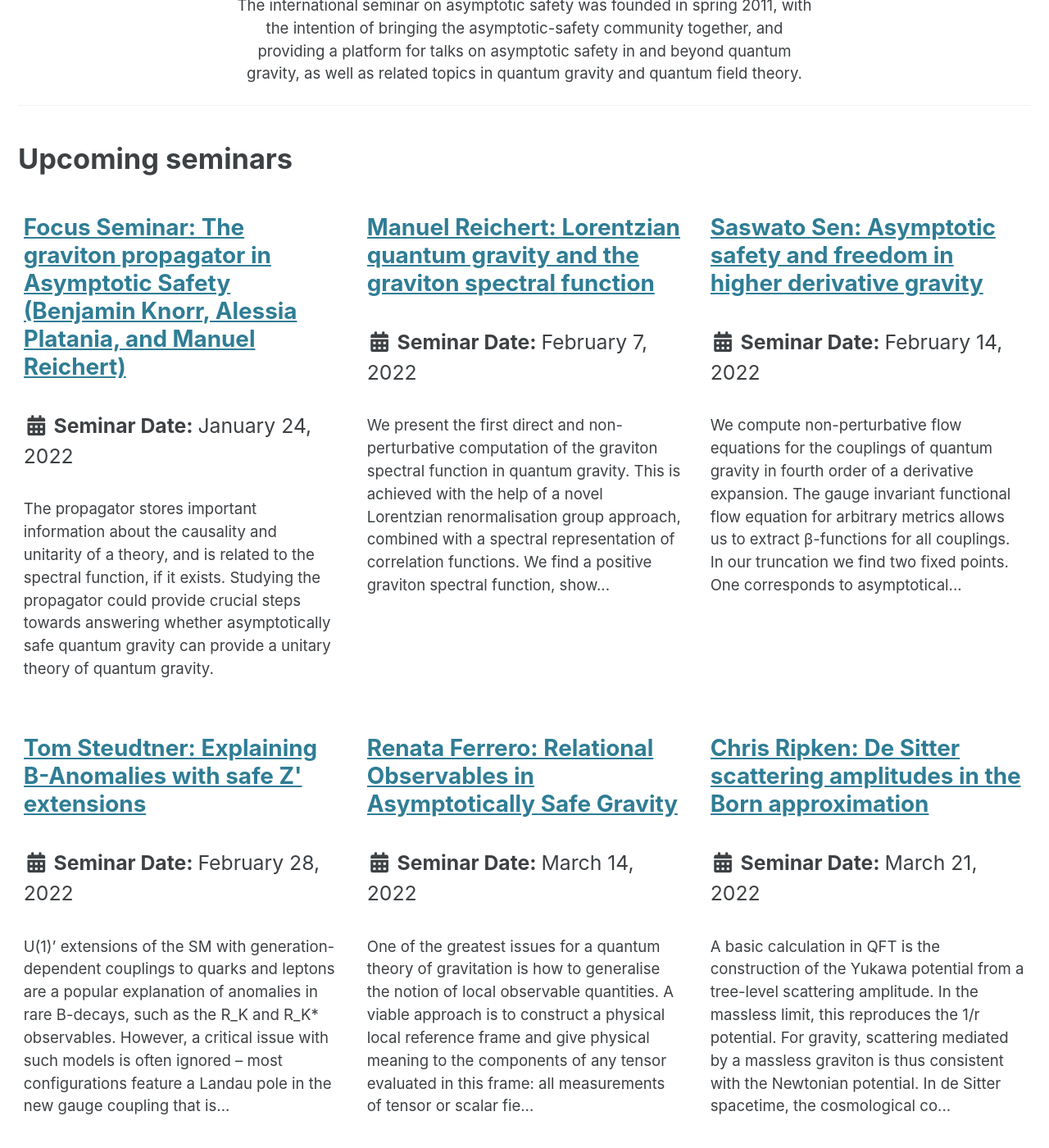
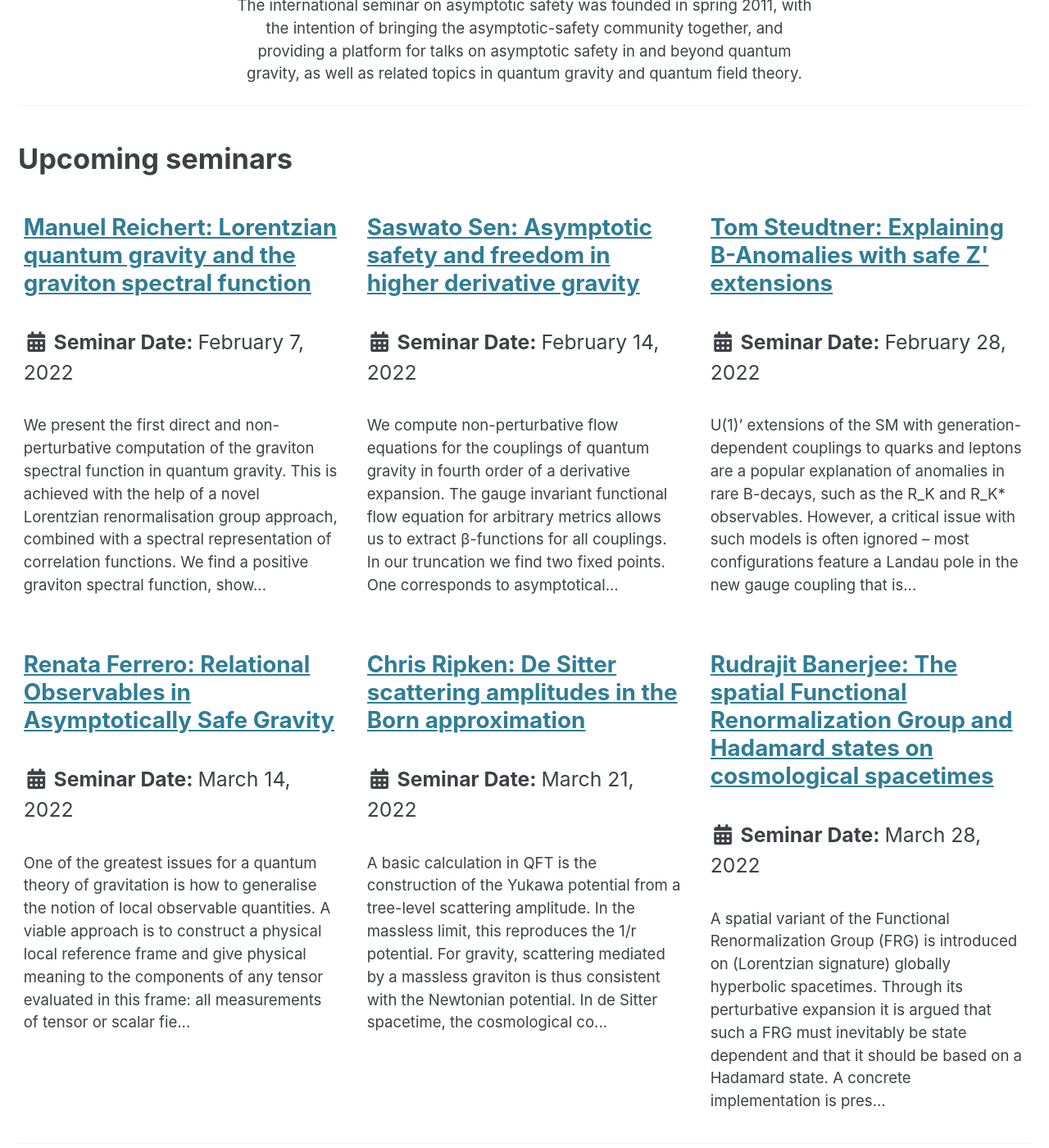
Before and after one commit to aaron-hd/as-website, a Jekyll site: the page built from index.md, in a window 1280 px wide and 1400 px high, scrolled down 531 px. Shown: the whole window at 82% size. Built offline with Jekyll 4.4.1, drawn with Linux system fonts in a browser that asks for light colours; cached includes are drawn as plain includes.

Commit message:
seminars updated

```diff
--- /dev/null
+++ b/_posts/2022-03-28-Rudrajit-Banerjee.md
@@ -0,0 +1,7 @@
+---
+title: "Rudrajit Banerjee: The spatial Functional Renormalization Group and Hadamard states on cosmological spacetimes"
+published: "true"
+category: "future"
+---
+
+A spatial variant of the Functional Renormalization Group (FRG) is introduced on (Lorentzian signature) globally hyperbolic spacetimes. Through its perturbative expansion it is argued that such a FRG must inevitably be state dependent and that it should be based on a Hadamard state. A concrete implementation is presented for scalar quantum fields on flat Friedmann-Lemaître spacetimes. The universal ultraviolet behavior of Hadamard states allows the flow to be matched to the one-loop renormalized flow (where strict removal of the ultraviolet cutoff requires a tower of potentials, one for each power of the Ricci scalar). The state-dependent infrared behavior of the flow is investigated for States of Low Energy, which are Hadamard states deemed to be viable vacua for a pre-inflationary period. A simple time-dependent infrared fixed point equation (resembling that in Minkowski space) arises for any scale factor, with analytically computable corrections coding the non-perturbative ramifications of the Hadamard property in the infrared.
```
Also changed, not shown: _posts/2022-01-17-Kamila-Kowalska.md (+1 -0 lines), _posts/2022-01-24-focus-seminar_graviton-propagator.md (+0 -1 lines).
